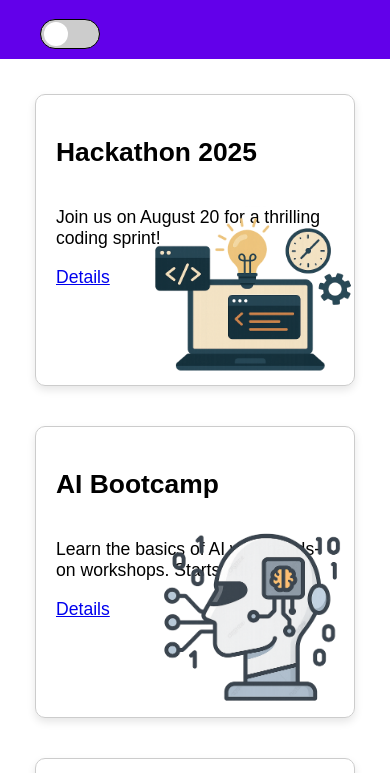
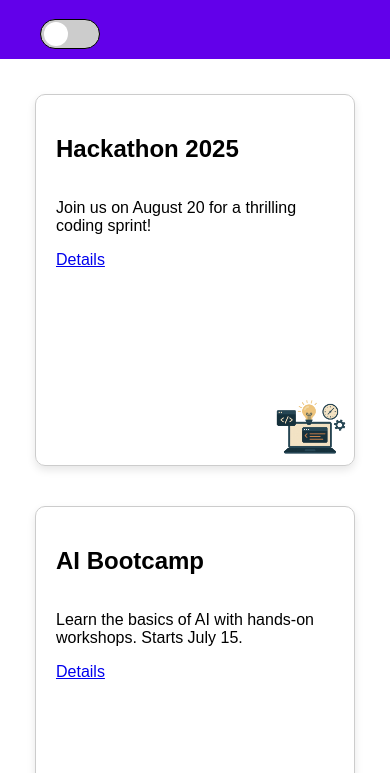
Before and after one commit to raunak5131/event-showcase, a plain HTML site: page index.html in a window 390 px wide. Shown: the part 71-844 px from the top of the page. Drawn offline with Linux system fonts and the light colour scheme.

Commit message:
Update: Improved event layout, added dark mode, README, images

```diff
--- a/style.css
+++ b/style.css
@@ -350,3 +350,16 @@ input:checked + .slider-label {
   width: 200px;
   opacity: 1;
 }
+/* Mobile adjustments */
+@media (max-width: 768px) {
+  .card {
+    font-size: 1rem;
+    padding-bottom: 100px; /* More padding for smaller screens */
+  }
+
+  .card-icon {
+    width: 70px;
+    bottom: 8px;
+    right: 8px;
+  }
+}
```
